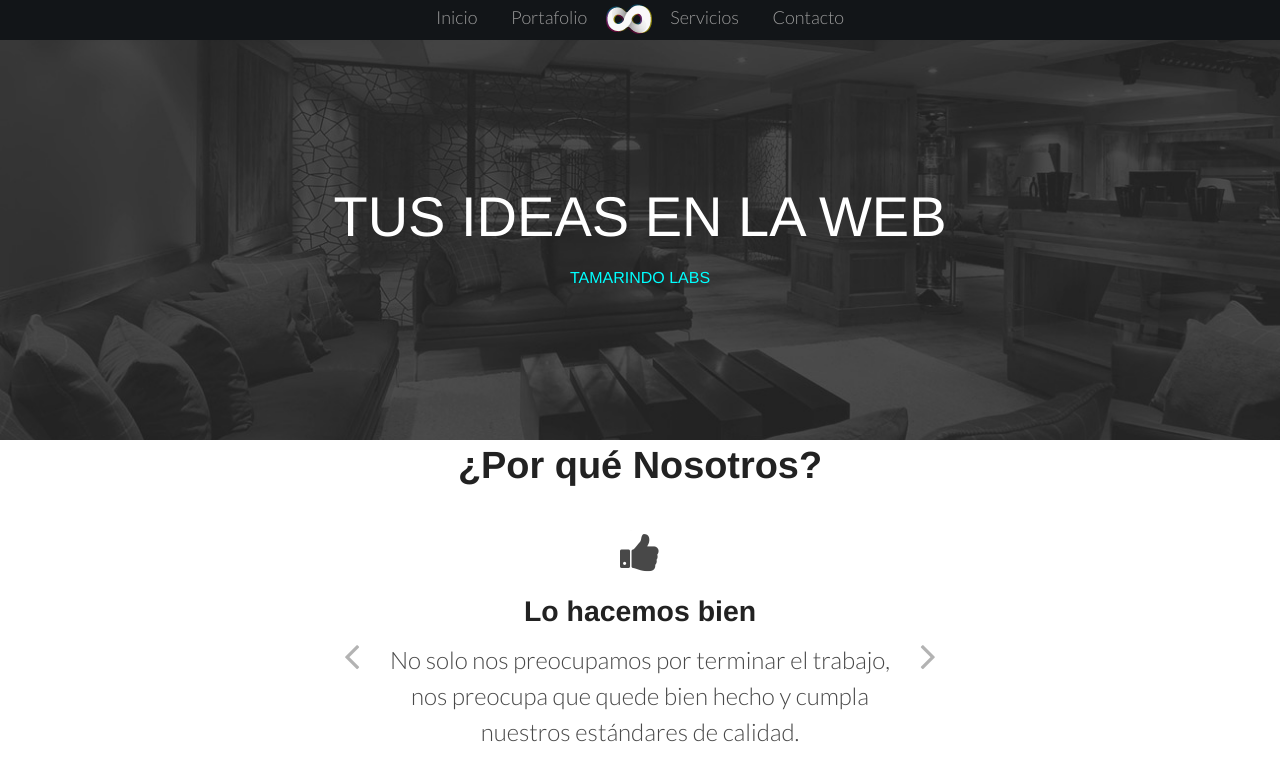
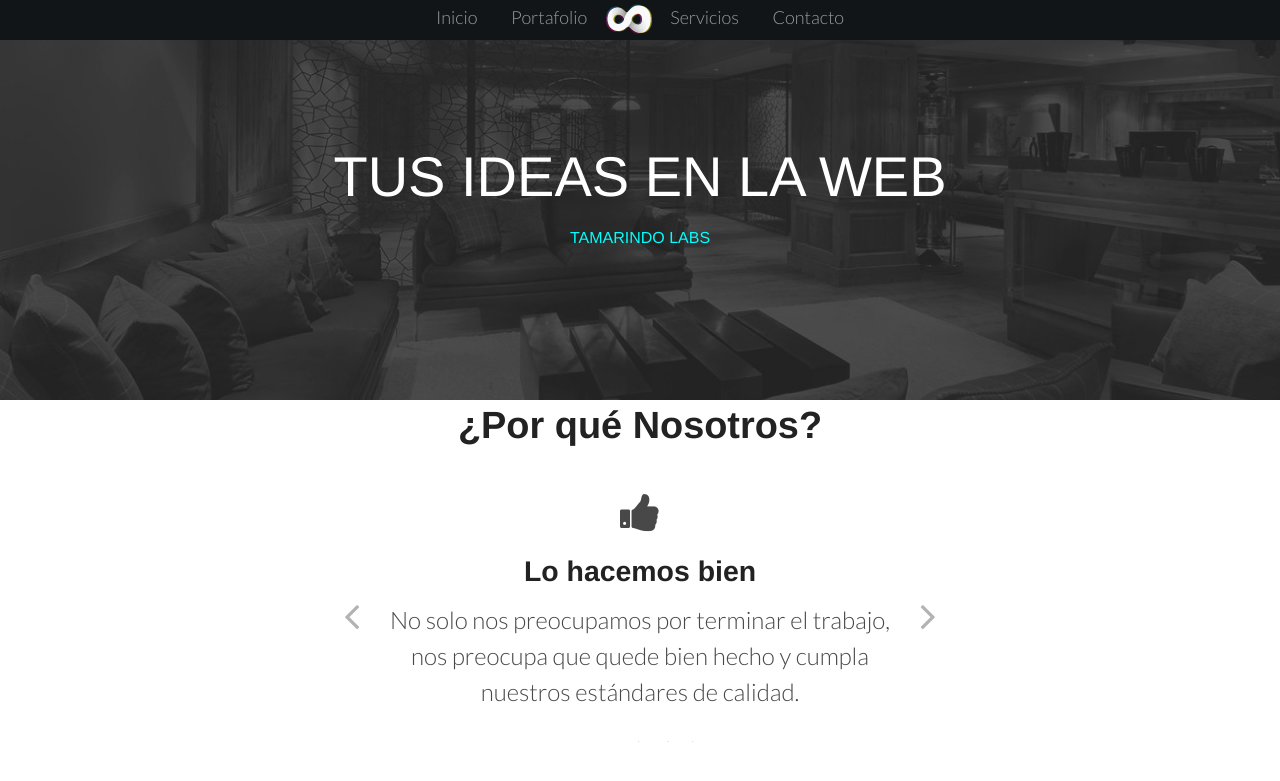
Before and after one commit to tamarindo/tamarindolabs, a Django app: template apps/website/templates/home.html in a window 1280 px wide. Shown: the top 781 px of the page. Run offline with Django 3.2, Linux system fonts and the light colour scheme; the template is opened without the code that fills it, so the values that code supplies are empty; some libraries are stand-ins or nearby versions.

Commit message:
Mejorando home
- Título más descriptivo
- Menor markup para la imagen de inicio (hero)

```diff
--- a/apps/website/templates/home.html
+++ b/apps/website/templates/home.html
@@ -1,18 +1,12 @@
 {% extends "base.html" %}
 {% load i18n %}
-{% block title %}{% trans 'Inicio' %}{% endblock %}
+{% block title %}{% trans 'Agencia de desarrollo web - Tamarindo Labs' %}{% endblock %}
 {% block content %}
 
 
-<section id="main-slide">
-	<ul class="canvas">
-		<li class="animate-in">
-			<div class="slide-welcome">
-				<h1 class="huge-font animated fadeInDown">Tus ideas en la web</h1>
-				<h2 class="sub-title animated fadeInUp cmy">Tamarindo Labs</h2>
-			</div>
-		</li>
-	</ul>
+<section id="hero">
+	<h1 class="huge-font animated fadeInDown">Tus ideas en la web</h1>
+	<h2 class="sub-title animated fadeInUp cmy">Tamarindo Labs</h2>
 </section>
 
 <div class="wrapper">
--- a/public/static/css/main.css
+++ b/public/static/css/main.css
@@ -1,10 +1,5 @@
 @import "base.css";
 @import "animation.css";
-#main-slide{position:relative;width:100%;text-align:center;}
-#main-slide > .canvas{padding:0;margin:0}
-#main-slide > .canvas,#main-slide > .canvas li{height:100%;width:100%;}
-#main-slide > .canvas li,#main-slide > .canvas li li{position:absolute;z-index:1;list-style:none}
-#main-slide{height:400px;margin:40px auto 0;color:#fff}
 #why-us{height:auto;min-height:250px;margin:40px auto;position:relative;width:50%;}
 #why-us > .sequence-canvas{padding:0;height:100%;width:100%;}
 #why-us > .sequence-canvas li > *{position:absolute}
@@ -14,9 +9,6 @@
 .prev :hover,.next :hover{color:#808080}
 .prev{left:-2.5rem}
 .next{right:-2.5rem}
-.slide-welcome{background:url("../img/huge-bg-2.jpg") center center;-webkit-background-size:cover;-moz-background-size:cover;background-size:cover;height:100%;text-transform:uppercase;}
-.slide-welcome h2{font-size:1rem;font-weight:normal;color:#0ff;-webkit-animation-duration:1.5s;-moz-animation-duration:1.5s;-o-animation-duration:1.5s;-ms-animation-duration:1.5s;animation-duration:1.5s;-webkit-animation-delay:.4s;-moz-animation-delay:.4s;-o-animation-delay:.4s;-ms-animation-delay:.4s;animation-delay:.4s}
-.slide-welcome h1{color:#fff;font-weight:100;padding-top:140px;font-size:3.5rem}
 .hide-text{text-indent:100%;white-space:nowrap;overflow:hidden}
 .big-font,.huge-font{font-weight:100}
 .big-font{font-size:45px}
@@ -54,3 +46,6 @@
 footer .paper-shadow{height:58px;width:404px;bottom:0}
 footer .footer-contact{width:218px;height:58px;bottom:10px;margin-left:90px;opacity:0;-ms-filter:"progid:DXImageTransform.Microsoft.Alpha(Opacity=0)";filter:alpha(opacity=0);-webkit-transition:opacity 0.6s cubic-bezier(0.47, 0, 0.55, 0.315);-moz-transition:opacity 0.6s cubic-bezier(0.47, 0, 0.55, 0.315);-o-transition:opacity 0.6s cubic-bezier(0.47, 0, 0.55, 0.315);-ms-transition:opacity 0.6s cubic-bezier(0.47, 0, 0.55, 0.315);transition:opacity 0.6s cubic-bezier(0.47, 0, 0.55, 0.315)}
 footer .footer-contact:hover{opacity:1;-ms-filter:none;filter:none}
+#hero{background:url("../img/huge-bg-2.jpg") center center;-webkit-background-size:cover;-moz-background-size:cover;background-size:cover;width:100%;height:400px;text-transform:uppercase;text-align:center;}
+#hero h2{font-size:1rem;font-weight:normal;color:#0ff;-webkit-animation-duration:1.5s;-moz-animation-duration:1.5s;-o-animation-duration:1.5s;-ms-animation-duration:1.5s;animation-duration:1.5s;-webkit-animation-delay:.4s;-moz-animation-delay:.4s;-o-animation-delay:.4s;-ms-animation-delay:.4s;animation-delay:.4s}
+#hero h1{color:#fff;font-weight:100;padding-top:140px;font-size:3.5rem}
--- a/public/static/css/main.styl
+++ b/public/static/css/main.styl
@@ -213,3 +213,30 @@
 		opacity 1
 
 //End
+
+/* ==========================================================================
+   Home
+   ==========================================================================
+*/
+
+
+
+#hero
+	background url(../img/huge-bg-2.jpg) center center
+	background-size cover
+	width 100%
+	height 400px
+	text-transform uppercase
+	text-align center
+	h2
+		font-size 1rem
+		font-weight normal
+		color cyan
+		animation-duration 1.5s
+		animation-delay 0.4s
+
+	h1
+		color #fff
+		font-weight 100
+		padding-top 140px
+		font-size 3.5rem
--- a/public/static/css/slide.styl
+++ b/public/static/css/slide.styl
@@ -1,29 +1,4 @@
 @import "nib/vendor"
-
-#main-slide
-    position relative /* required */
-    width 100%
-    text-align center
-
-    > .canvas
-    	padding 0
-    	margin 0
-
-    > .canvas
-    > .canvas li
-    	height 100%
-    	width 100%
-
-    	li
-    		position absolute
-    		z-index 1
-    		list-style none
-
-#main-slide
-	height 400px
-	margin 40px auto 0;
-	color #fff
-
 
 #why-us
     height auto
@@ -64,26 +39,3 @@
 	left -2.5rem
 .next
 	right -2.5rem
-
-
-
-/* Slide Welcome
-========== */
-
-.slide-welcome
-	background url(../img/huge-bg-2.jpg) center center
-	background-size cover
-	height 100%
-	text-transform uppercase
-	h2
-		font-size 1rem
-		font-weight normal
-		color cyan
-		animation-duration 1.5s
-		animation-delay 0.4s
-
-	h1
-		color #fff
-		font-weight 100
-		padding-top 140px
-		font-size 3.5rem
```
